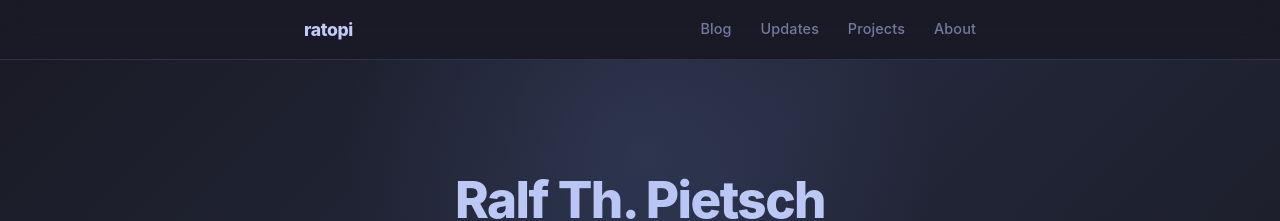
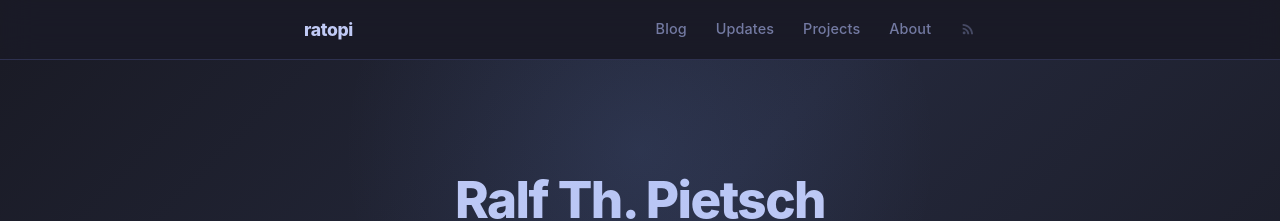
Before and after one commit to ratopi/ratopi.github.io, a Jekyll site: the page built from index.md, in a window 1280 px wide. Shown: the top 221 px of the page. Built offline with Jekyll 4.4.1, drawn with Linux system fonts in a browser that asks for light colours.

Commit message:
feed added

```diff
--- a/Gemfile
+++ b/Gemfile
@@ -2,3 +2,4 @@ source "https://rubygems.org"
 
 gem "jekyll", "~> 4.3"
 gem "webrick"
+gem "jekyll-feed"
--- a/_config.yml
+++ b/_config.yml
@@ -14,6 +14,9 @@ markdown: kramdown
 highlighter: rouge
 future: true
 
+plugins:
+  - jekyll-feed
+
 kramdown:
   input: GFM
   syntax_highlighter: rouge
--- a/_layouts/default.html
+++ b/_layouts/default.html
@@ -7,6 +7,7 @@
   <meta name="description" content="{{ page.description | default: site.description }}">
   <meta name="author" content="{{ site.author }}">
   <link rel="stylesheet" href="/css/style.css">
+  {% feed_meta %}
 </head>
 <body>
   <nav class="site-nav">
@@ -17,6 +18,7 @@
         <a href="/updates">Updates</a>
         <a href="/projects">Projects</a>
         <a href="/about">About</a>
+        <a href="{{ "/feed.xml" | relative_url }}" class="nav-feed" title="RSS Feed"><svg xmlns="http://www.w3.org/2000/svg" width="16" height="16" viewBox="0 0 24 24" fill="currentColor"><circle cx="6.18" cy="17.82" r="2.18"/><path d="M4 4.44v2.83c7.03 0 12.73 5.7 12.73 12.73h2.83c0-8.59-6.97-15.56-15.56-15.56zm0 5.66v2.83c3.9 0 7.07 3.17 7.07 7.07h2.83c0-5.47-4.43-9.9-9.9-9.9z"/></svg></a>
       </div>
     </div>
   </nav>
--- a/css/style.css
+++ b/css/style.css
@@ -83,6 +83,20 @@ body {
 }
 
 .nav-links a:hover { color: var(--color-accent); }
+
+.nav-feed {
+  display: inline-flex;
+  align-items: center;
+}
+
+.nav-feed svg {
+  opacity: 0.5;
+  transition: opacity 0.2s, color 0.2s;
+}
+
+.nav-feed:hover svg {
+  opacity: 1;
+}
 
 /* --- Hero (Home page) --- */
 .hero {
```
Also changed, not shown: Gemfile.lock (added), 2 other files.
